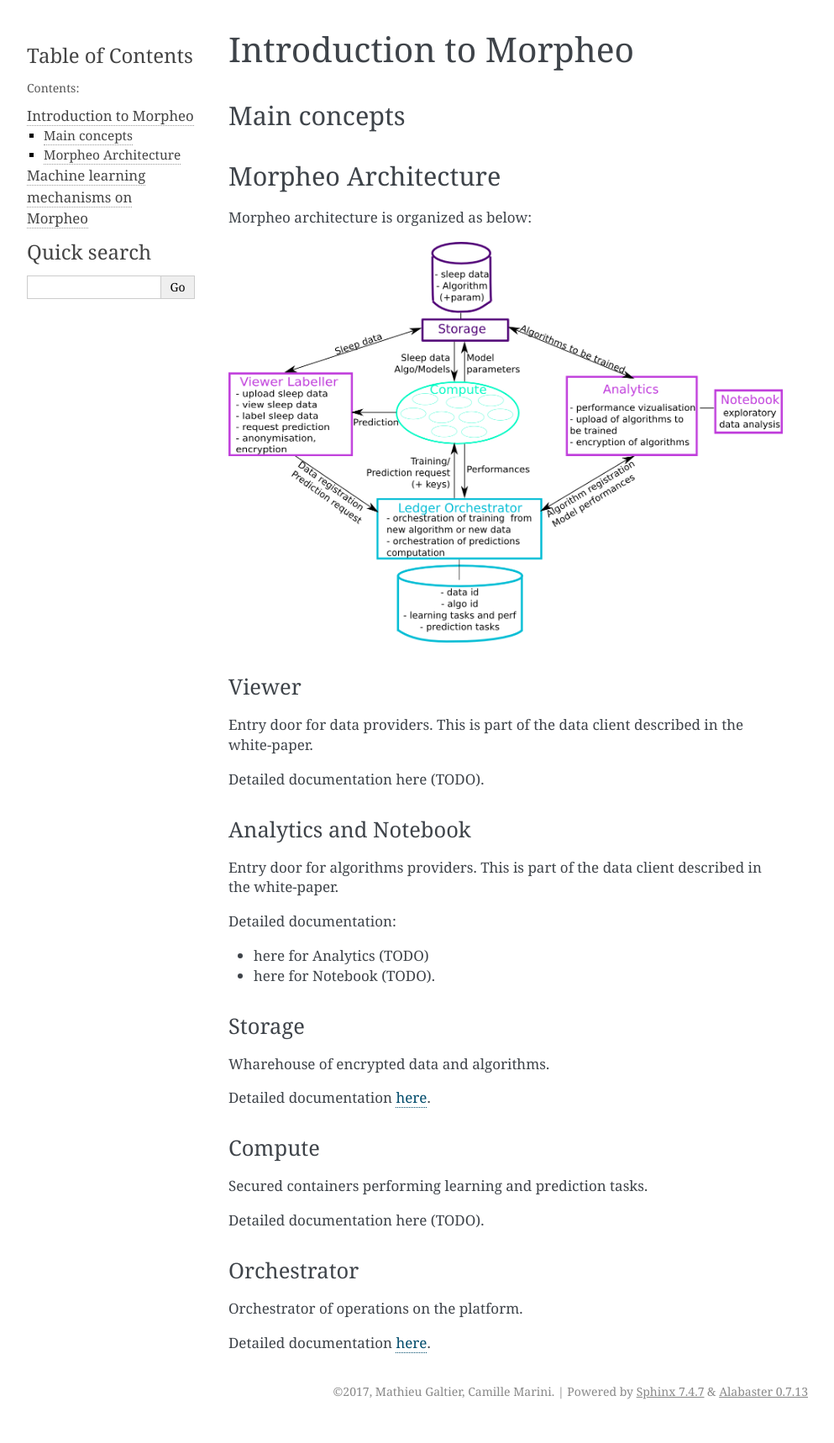
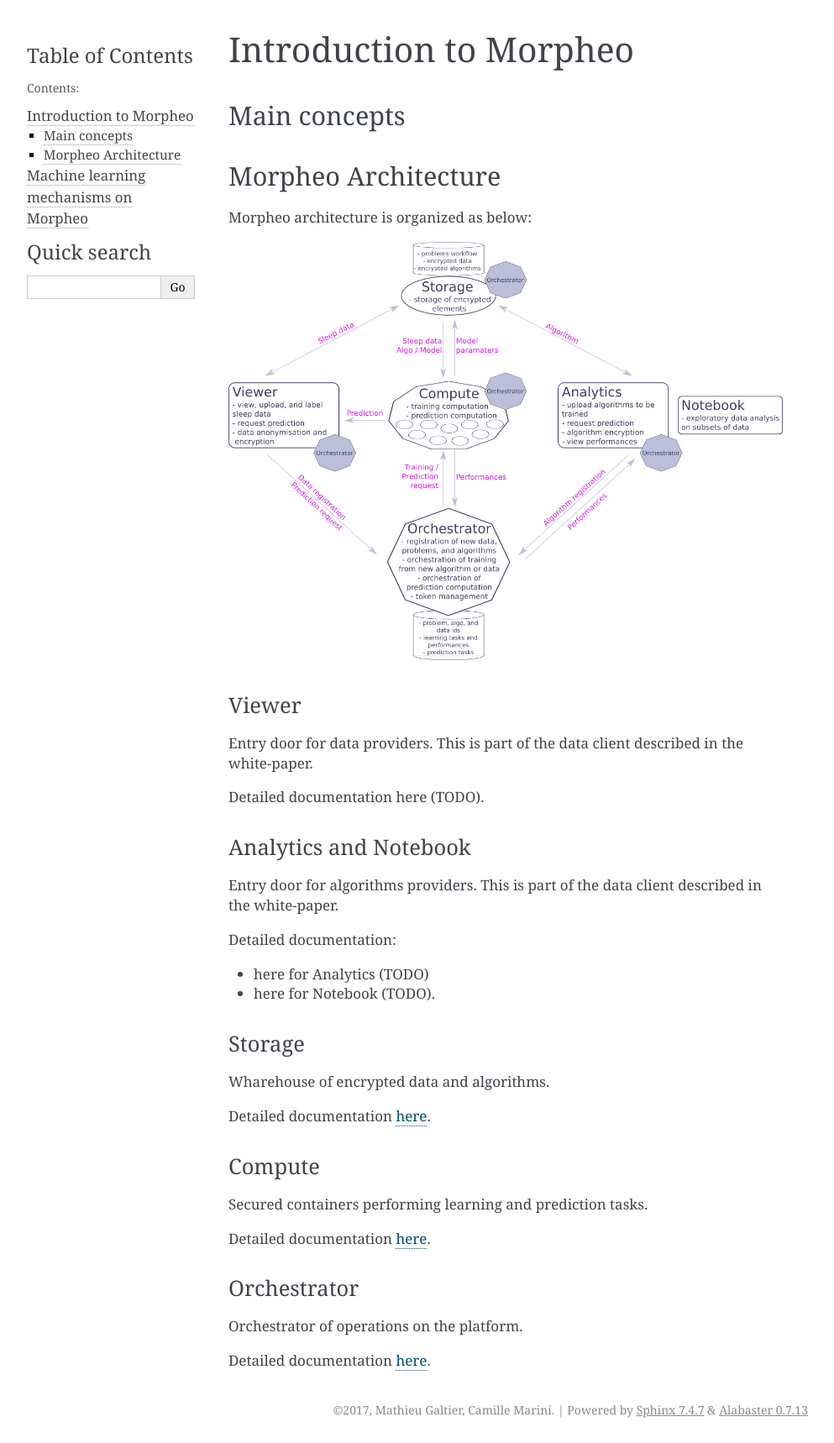
Before and after one commit to MorpheoOrg/morpheo, a Sphinx documentation site: the page built from docs/modules/introduction.md, in a window 1280 px wide. Shown: the whole page at 84% size, without its empty margins (148-1141 px from the left). Built offline with Sphinx 7.4.7, drawn with Linux system fonts in a browser that asks for light colours; before the commit the page ends 1696 px from its top, so only the background shows below that.

```diff
--- a/docs/modules/introduction.md
+++ b/docs/modules/introduction.md
@@ -27,13 +27,13 @@ Detailed documentation:
 
 Wharehouse of encrypted data and algorithms.
 
-Detailed documentation [here](https://morpheoorg.github.io/morpheo-storage).
+Detailed documentation [here](https://github.com/MorpheoOrg/storage).
 
 ### Compute
 
 Secured containers performing learning and prediction tasks.
 
-Detailed documentation here (TODO).
+Detailed documentation [here](https://github.com/MorpheoOrg/compute).
 
 ### Orchestrator
 
```
Also changed, not shown: docs/modules/img/archi.png, docs/modules/img/archi.svg, docs/modules/img/archi2.svg (deleted).
